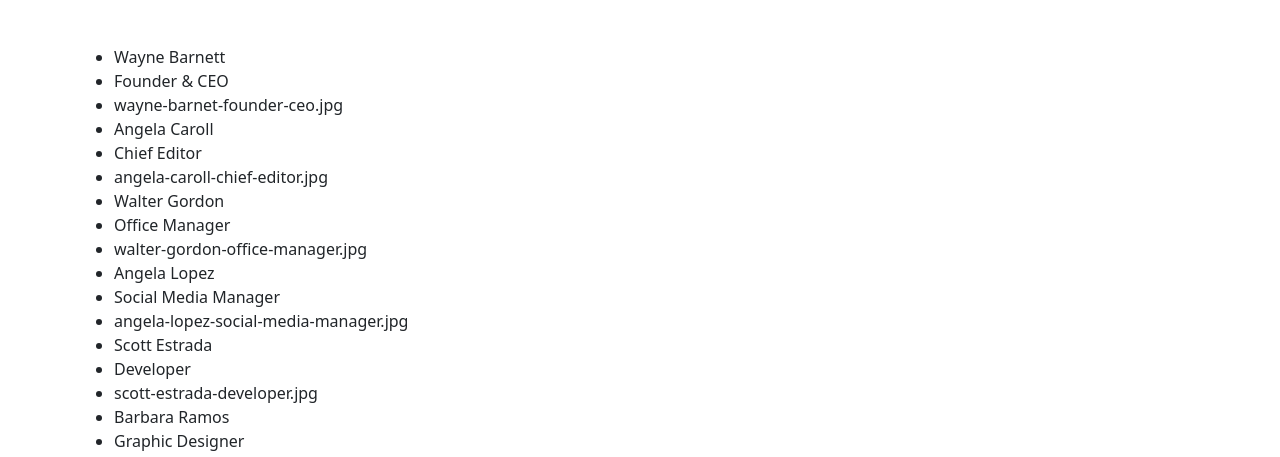
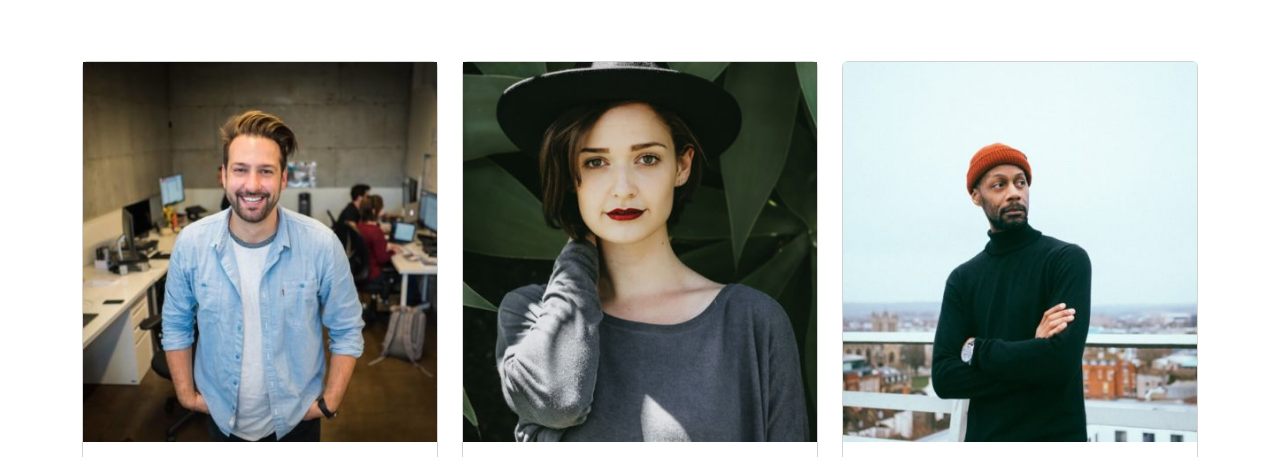
Before and after one commit to LucaFormica17/js-our-team, a plain HTML site: page index.html in a window 1280 px wide. Shown: the part 145-602 px from the top of the page. Drawn offline with nearby package versions, Linux system fonts and the light colour scheme.

Commit message:
[UPDATE] added bonus1 and bonus 2

```diff
--- a/index.html
+++ b/index.html
@@ -24,9 +24,11 @@
             <div class="container">
                 <div class="row">
                     <div class="col-12">
-                        <div class="d-flex flex-wrap">
-                            <ul id="content"></ul>
-                        </div>
+
+                            <div id="cards">
+
+                            </div>
+
                     </div>
                 </div>
             </div>
--- a/js/script.js
+++ b/js/script.js
@@ -3,7 +3,7 @@ let employees = [
     {
         name: 'Wayne Barnett',
         role: 'Founder & CEO',
-        image: 'wayne-barnet-founder-ceo.jpg'
+        image: 'wayne-barnett-founder-ceo.jpg'
     },
     {
         name: 'Angela Caroll',
@@ -39,8 +39,33 @@ for(let i=0; i<employees.length; i++){
         console.log(employees[i][key]);
 
         //MILESTONE 2
-        let container = document.getElementById('content');
-        container.innerHTML += `<li>${employees[i][key]}</li>`;
+        /* let container = document.getElementById('content');
+        container.innerHTML += `<li>${employees[i][key]}</li>`; */
 
     }
 }
+let container_card = document.getElementById('cards');
+container_card.classList.add('row')
+//BONUS 1
+for(let i=0; i<employees.length; i++){
+
+    let image = employees[i].image;
+    image = `<img src="./img/${employees[i].image}" alt="image"></img>`
+    console.log(image);
+
+    //BONUS 2
+    let col = document.createElement('div');
+    col.classList.add('col-4');
+    col.classList.add('py-3')
+
+    let card = document.createElement('div');
+    card.classList.add('card');
+
+    let name = `<h2>${employees[i].name}</h2>`;
+    let role = `<h2>${employees[i].role}</h2>`;
+    card.innerHTML += image + '<br>' + name + '<br>' + role;
+
+    col.appendChild(card);
+    container_card.appendChild(col);
+
+}
```
